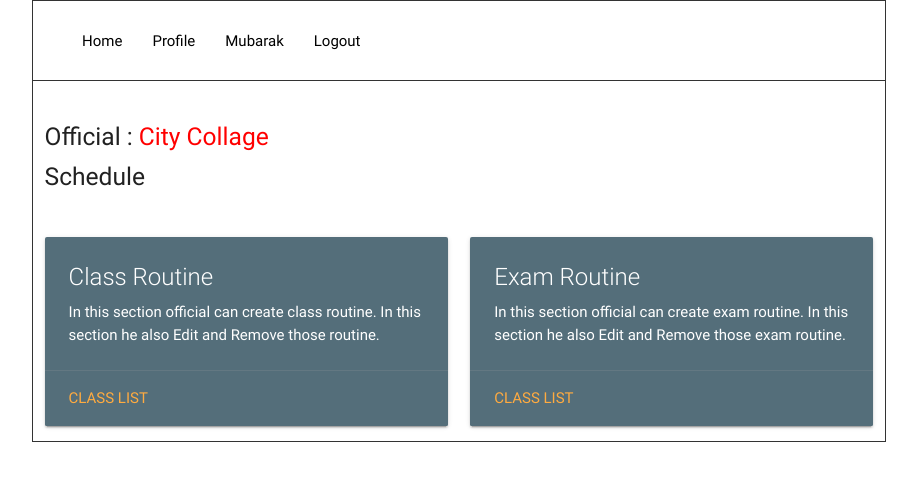
After one commit to vishal1122334455/sms, a Django app: page /office/schedule/ in a window 1280 px wide. The commit adds this page. Shown: the top 481 px of the page, without its empty margins (181-1098 px from the left). Run offline with Django 3.2, Linux system fonts and the light colour scheme; a user stored in the database is signed in; data comes from the database, SQL or seed files in the repository; both versions use the stored data as it was after the commit.

Commit message:
create schedule dashboard

```diff
--- a/src/office/templates/office/index.html
+++ b/src/office/templates/office/index.html
@@ -37,7 +37,7 @@
             </div>
 
             <div class="card-action">
-                <a href="#">Click To See Operations</a>
+                <a href="{% url 'office:schedule' %}">Click To See Operations</a>
             </div>
         </div>
     </div>
--- /dev/null
+++ b/src/office/templates/office/schedule.html
@@ -0,0 +1,46 @@
+{% extends 'office-base.html' %}
+
+{% block title %}Office | Schedule{% endblock %}
+
+{% block body %}
+    <div class="col s12 m12 l12" style="margin-top: 30px; margin-bottom: 30px;">
+        <h5>Official : <span style="color: red;">{{ request.user.school | title }}</span></h5>
+        <h5>Schedule</h5>
+    </div>
+
+    <!--class routine section-->
+    <div class="col s12 m6">
+        <div class="card blue-grey darken-1">
+            <div class="card-content white-text">
+                <span class="card-title">Class Routine</span>
+                <p>
+                    In this section official can create class routine.
+                    In this section he also Edit and Remove those routine.
+                </p>
+            </div>
+
+            <div class="card-action">
+                <a href="{% url 'account:registration' %}">Class List</a>
+            </div>
+        </div>
+    </div>
+    <!--end class routine section-->
+
+    <!--exam routine section-->
+    <div class="col s12 m6">
+        <div class="card blue-grey darken-1">
+            <div class="card-content white-text">
+                <span class="card-title">Exam Routine</span>
+                <p>
+                    In this section official can create exam routine.
+                    In this section he also Edit and Remove those exam routine.
+                </p>
+            </div>
+
+            <div class="card-action">
+                <a href="{% url 'account:registration-member' %}">Class List</a>
+            </div>
+        </div>
+    </div>
+    <!--end exam routine section-->
+{% endblock %}
--- a/src/office/urls.py
+++ b/src/office/urls.py
@@ -3,6 +3,9 @@ from . import views
 
 urlpatterns = [
     url(r'^$', views.Home.as_view(), name='index'),
+
+    #::::start member operation module url::::
+    #:::::::::::::::::::::::::::::::::::::::::
     url(r'^office-registration/$', views.Registration.as_view(), name='office-registration'),
 
     #member operations
@@ -24,4 +27,18 @@ urlpatterns = [
     url(r'^member/detail/(?P<pk>[0-9]+)/$', views.MemberDetail.as_view(), name='member-detail'),
     url(r'^member/edit/(?P<pk>[0-9]+)/$', views.MemberEdit.as_view(), name='member-edit'),
     url(r'^member/delete/(?P<pk>[0-9]+)/$', views.MemberDelete.as_view(), name='member-delete'),
+    #:::::::::::::::::::::::::::::::::::::::
+    #::::end member operation module url::::
+
+
+    #::::start schedule module url::::
+    #:::::::::::::::::::::::::::::::::
+
+
+    url(r'^schedule/$', views.Schedule.as_view(), name='schedule'),
+
+
+    #::::start schedule module url::::
+    #:::::::::::::::::::::::::::::::::
+
 ]
--- a/src/office/views.py
+++ b/src/office/views.py
@@ -30,6 +30,12 @@ class Home(AdminPermission, View):
     def post(self, request):
         pass
 
+
+#==========================================
+#==========================================
+#======start member orperation view========
+#==========================================
+#==========================================
 
 #office registration for other official and student, teacher, parent, librarian
 class Registration(AdminPermission, View):
@@ -305,3 +311,35 @@ class SectionWiseStudent(AdminPermission, View):
 
     def post(self, request):
         pass
+
+#==========================================
+#==========================================
+#=======end member orperation view=========
+#==========================================
+#==========================================
+
+
+
+#==========================================
+#==========================================
+#=====start schedule orperation view=======
+#==========================================
+#==========================================
+
+
+#office schedule
+class Schedule(AdminPermission, View):
+    template_name = 'office/schedule.html'
+
+    def get(self, request):
+        return render(request, self.template_name)
+
+    def post(self, request):
+        pass
+
+
+#==========================================
+#==========================================
+#======end schedule orperation view========
+#==========================================
+#==========================================
```
Also changed, not shown: src/db.sqlite3.
